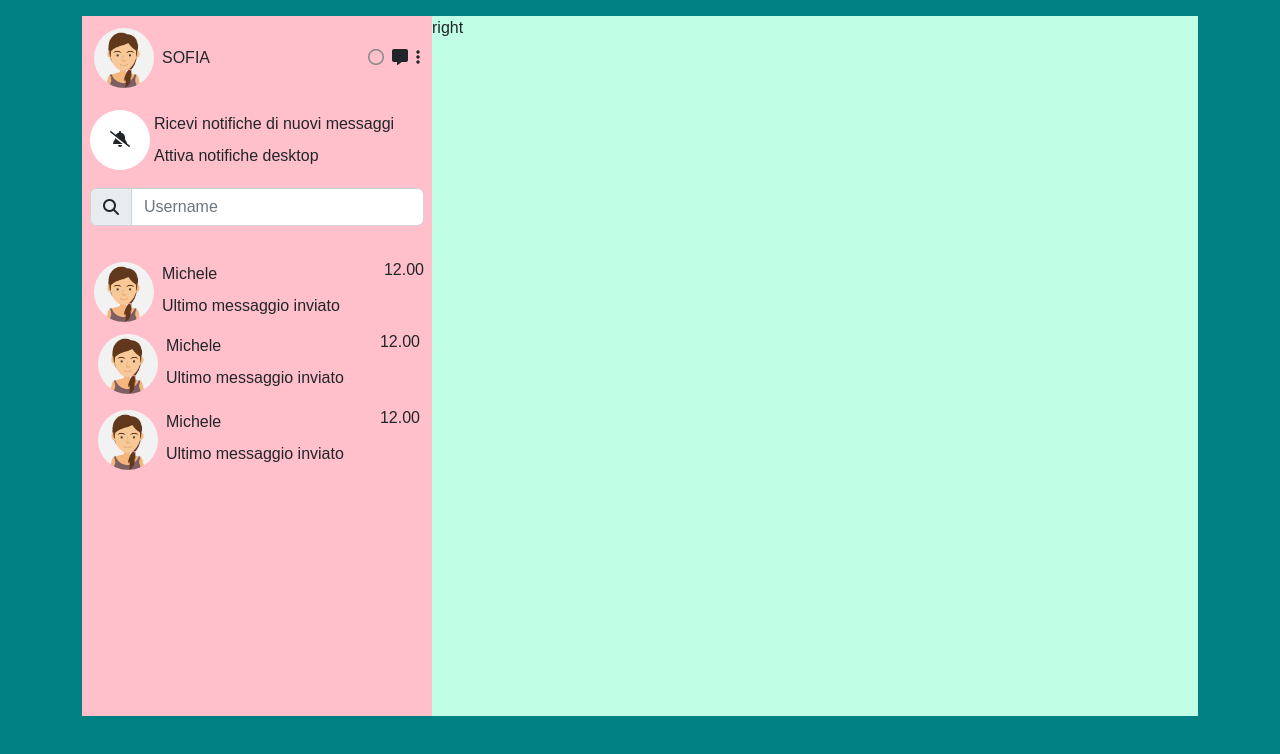
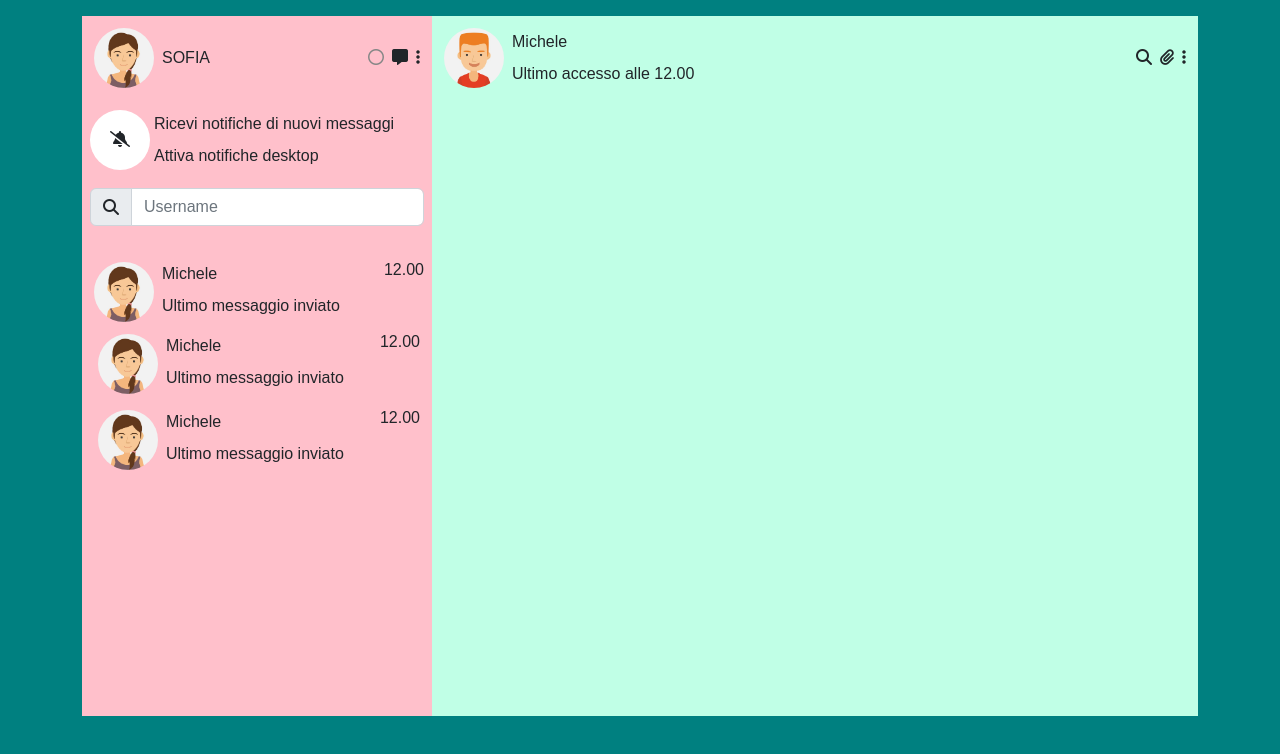
Before and after one commit to MatteoGaloni/vue-boolzapp, a plain HTML site: page index.html in a window 1280 px wide. Drawn offline with nearby package versions, Linux system fonts and the light colour scheme.

Commit message:
add first row right-wrapper

```diff
--- a/index.html
+++ b/index.html
@@ -105,7 +105,25 @@
 
 
         <!-- ***********Right Container************************* -->
-        <div id="right-wrapper">right</div>
+        <div id="right-wrapper">
+            <div id="first-row-right" class="d-flex justify-content-between p-2">
+                <div class="d-flex align-items-center">
+                    <div class="img-container p-1">
+                        <img class="rounded-img" src="./img/avatar_1.jpg" alt="user">
+                    </div>
+                    <div class="d-flex flex-column ">
+                        <span class="p-1">Michele</span>
+                        <span class="p-1">Ultimo accesso alle 12.00</span>
+                    </div>
+                </div>
+                <div class="d-flex align-items-center">
+                    <span class="p-1"><i class="fa-solid fa-magnifying-glass"></i></span>
+                    <span class="p-1"><i class="fa-solid fa-paperclip"></i></span>
+                    <span class="p-1"><i class="fa-solid fa-ellipsis-vertical"></i></span>
+                </div>
+            </div>
+
+        </div>
     </div>
 
     <!-- *************************************** -->
```
Also changed, not shown: img/avatar_1.jpg (added), img/avatar_2.jpg (added), img/avatar_3.jpg (added), img/avatar_4.jpg (added), img/avatar_5.jpg (added), img/avatar_6.jpg (added), img/avatar_7.jpg (added), img/avatar_8.jpg (added), img/mine.jpg (added).
